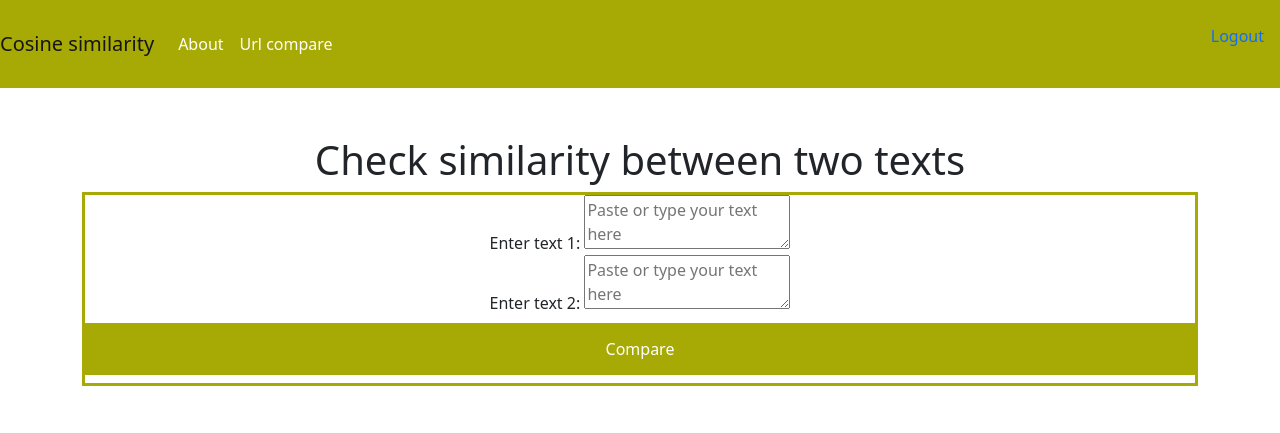
After one commit to MinnuJohn/webcompare_project, a Flask app: page /text in a window 1280 px wide. The commit adds this page. Shown: the top 433 px of the page. Run offline with Flask 2, Linux system fonts and the light colour scheme.

Commit message:
text_similarity check

```diff
--- a/cosine_similarity.py
+++ b/cosine_similarity.py
@@ -3,7 +3,7 @@
 from nltk.corpus import stopwords
 from nltk.tokenize import word_tokenize
 import string
-def compaire(X,Y):
+def compare(X,Y):
     # conver above strins to lower
     x = X.lower()
     y = Y.lower()
--- a/server.py
+++ b/server.py
@@ -3,13 +3,17 @@ from flask import (Flask, render_template, request, flash, session,
 from model import connect_to_db, db,UserInput,UrlInfo
 import crud
 from webscraping import scrape
-from cosine_similarity import compaire
+from cosine_similarity import compare
 from jinja2 import StrictUndefined
 
 app = Flask(__name__)
 app.secret_key = "dev"
 app.jinja_env.undefined = StrictUndefined
 
+
+@app.route("/text")
+def textcompare():
+    return render_template('text_compare.html')
 
 @app.route("/result")
 def result():
@@ -72,53 +76,24 @@ def user_page():
         url_info_list=urlinfo_list(user)
         return render_template('userpage.html',url_info=url_info_list)
 
-# @app.route("/processinput", methods=["POST"])
-# def process_input():
-#     # Get urls
-#     input1 = request.form.get("url1")
-#     input2 = request.form.get("url2")
+@app.route("/processtext",methods = ["POST"])
+def process_text():
+    # Get texts
+    text1 = request.json.get("text1")
+    text2 =request.json.get("text2")
 
-#     # Check if URLs already exist in webscraped table
-#     existing_result1 = crud.get_webscraped_by_url(input1)
-#     existing_result2 = crud.get_webscraped_by_url(input2)
+    # Calculate similarity
+    similar = compare(text1, text2)
+    print("##############################")
+    print(similar)
+    print("##############################")
 
-#     if existing_result1:
-#         result1 = existing_result1.url_data
-#     else:
-#         # Scrape URL 1
-#         result1 = scrape(input1)
-#         # Insert URL 1 and its content into webscraped table
-#         webscraping1 = crud.insert_webscraping(input1, result1)
-#         db.session.add(webscraping1)
+    # Render the template with the similarity score
+    return jsonify({"similar": similar})
 
 
-#     if existing_result2:
-#         result2 = existing_result2.url_data
-#     else:
-#         # Scrape URL 2
-#         result2 = scrape(input2)
-#         # Insert URL 2 and its content into webscraped table
-#         webscraping2 = crud.insert_webscraping(input2, result2)
-#         db.session.add(webscraping2)
-
-#     db.session.commit()
-
-#     similarity = 10
 
 
-#     # Insert URL info and user input
-#     urlinfo = crud.insert_url_info(input1, input2, similarity)
-#     db.session.add(urlinfo)
-
-#     username = session.get("username")
-#     user = crud.get_user_by_username(username)
-#     user_input = crud.insert_userinput(user, urlinfo)
-#     db.session.add(user_input)
-#     db.session.commit()
-
-#     url_info_list=urlinfo_list(user)
-
-#     return render_template('userpage.html', url_info=url_info_list)
 
 
 @app.route("/processinput", methods=["POST"])
@@ -152,7 +127,7 @@ def process_input():
 
     db.session.commit()
 
-    similarity = compaire(result1,result2)
+    similarity = compare(result1,result2)
 
     return render_template('result.html', input1=input1,input2=input2,similarity=similarity)
 
--- /dev/null
+++ b/static/js/text.js
@@ -0,0 +1,59 @@
+
+// $(function () {
+
+//     $(".progress").each(function () {
+
+//       var value = $(this).attr('data-value');
+//       var left = $(this).find('.progress-left .progress-bar');
+//       var right = $(this).find('.progress-right .progress-bar');
+
+//       if (value > 0) {
+//         if (value <= 50) {
+//           right.css('transform', 'rotate(' + percentageToDegrees(value) + 'deg)')
+//         } else {
+//           right.css('transform', 'rotate(180deg)')
+//           left.css('transform', 'rotate(' + percentageToDegrees(value - 50) + 'deg)')
+//         }
+//       }
+
+//     })
+
+//     function percentageToDegrees(percentage) {
+
+//       return percentage / 100 * 360
+
+//     }
+
+//   });
+
+
+  function compareSimilarity(evt) {
+    evt.preventDefault();
+
+    // Retrieve values from the input fields
+    const text1 = document.querySelector('#text1').value;
+    const text2 = document.querySelector('#text2').value;
+    console.log("#############################")
+    console.log(text1)
+    // Send a POST request to the server to compare similarity
+    fetch('/processtext', {
+      method: 'POST',
+      headers: {
+        'Content-Type': 'application/json',
+      },
+      body: JSON.stringify({
+        text1: text1,
+        text2: text2,
+      }),
+    })
+      .then((response) => response.json())
+      .then((data) => {
+        console.log(data)
+        // Display the similarity result on the page
+        document.querySelector('#result').textContent = `Similarity: ${data.similar}`;
+      });
+  }
+
+  // Add event listener to the form
+  const form = document.querySelector('#comparison-form');
+  form.addEventListener('submit', compareSimilarity);
--- /dev/null
+++ b/templates/text_compare.html
@@ -0,0 +1,62 @@
+{% extends 'base.html'%}
+
+{% block head%}
+<title>Compare text</title>
+
+{% endblock%}
+
+{% block body %}
+<link rel="stylesheet" href="/static/styles.css">
+<!-- Static navbar -->
+<nav class="navbar navbar-expand-lg navbar-dark">
+
+  <a id="ubermelon-logo" class="navbar-brand" href="#">Cosine similarity</a>
+  <button class="navbar-toggler" type="button" data-bs-toggle="collapse" data-bs-target="#navbarSupportedContent"
+    aria-controls="navbarSupportedContent" aria-expanded="false" aria-label="Toggle navigation">
+    <span class="navbar-toggler-icon"></span>
+  </button>
+
+  <div class="collapse navbar-collapse" id="navbarSupportedContent">
+    <ul class="navbar-nav mr-auto">
+      <li class="nav-item">
+        <a class="nav-link" href="#">About</a>
+      </li>
+      <li class="nav-item">
+        <a class="nav-link" href="/user_page">Url compare</a>
+      </li>
+
+    </ul>
+  </div>
+  <ul class="flash-messages">
+    <a class="nav-item mr-3 nav-link p-3" href="/logout">Logout</a>
+  </ul>
+</nav>
+
+<div class="container py-5">
+  <div class="row">
+
+
+    <div class="text-center"> <!-- Center-align the content -->
+      <h1>Check similarity between two texts</h1>
+      <form id="comparison-form" method="POST">
+        <div class="text-input">
+          <label for="text">Enter text 1:</label>
+          <textarea id="text1" name="text1" placeholder="Paste or type your text here"></textarea>
+
+        </div>
+        <div class="text-input">
+          <label for="text">Enter text 2:</label>
+          <textarea id="text2" name="text2" placeholder="Paste or type your text here"></textarea>
+        </div>
+
+        <button type="submit">Compare</button>
+
+
+      </form>
+      <div id="result" ></div>
+
+    </div>
+  </div>
+  <script src="/static/js/text.js"></script>
+
+  {% endblock %}
```
Also changed, not shown: static/style.css (+1 -10 lines), templates/userpage.html (+5 -5 lines).
